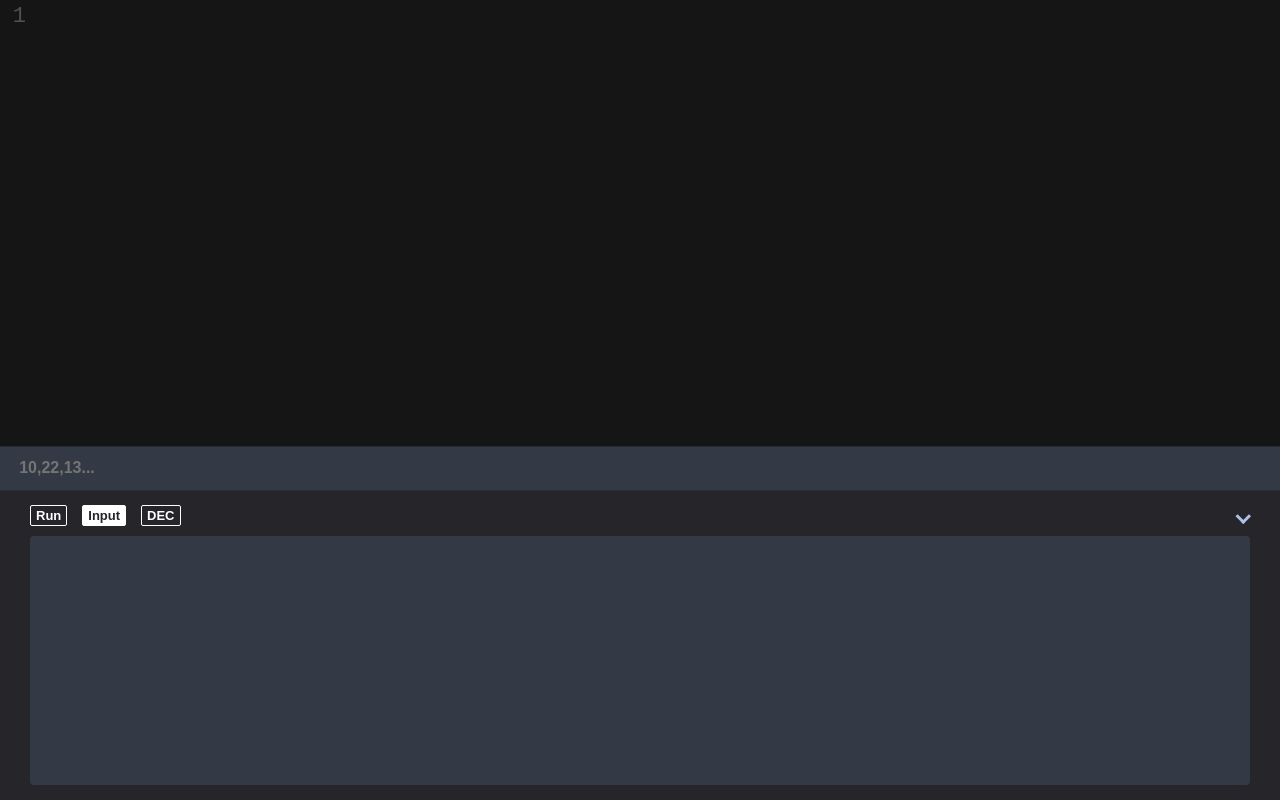
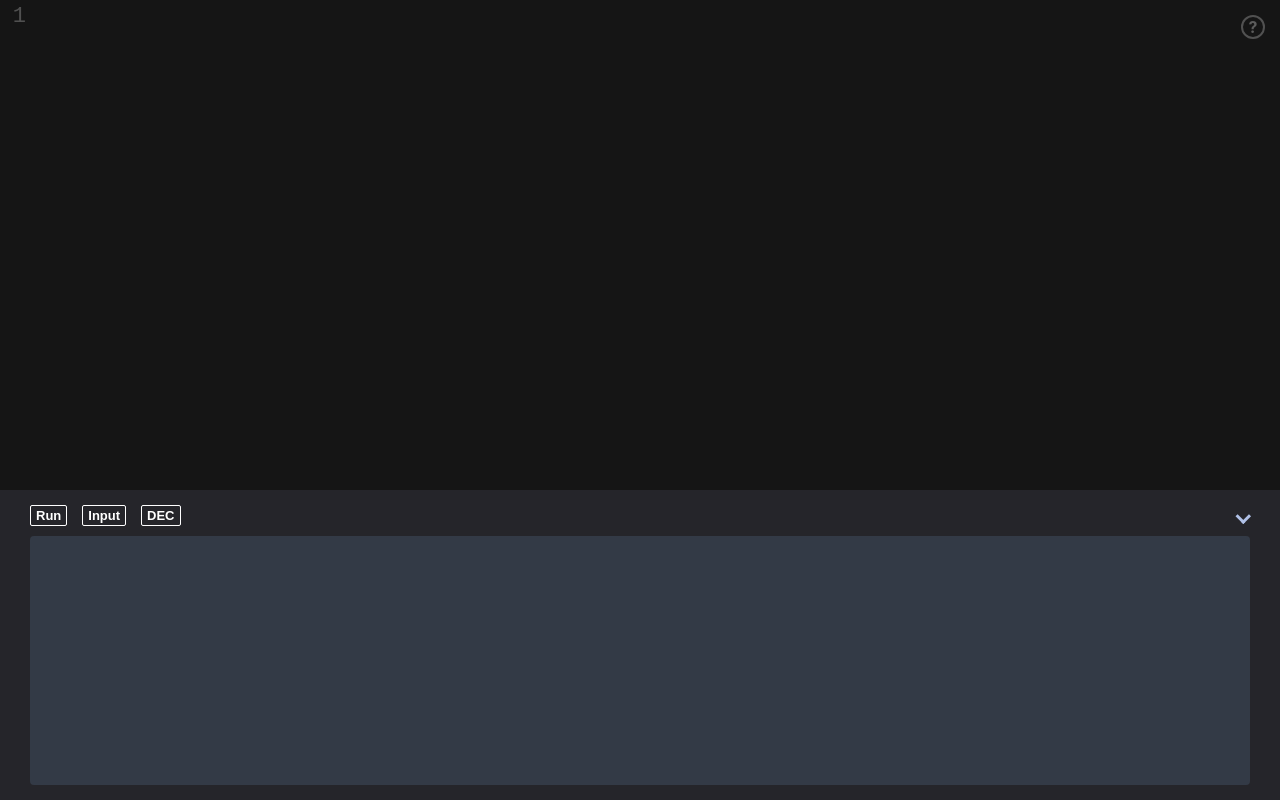
Before and after one commit to vitaliyeb/BrainfuckCompile, a React (Create React App) app: page / in a window 1280 px wide. Built offline with nearby package versions, Linux system fonts and the light colour scheme.

Commit message:
quest component

```diff
--- a/src/App.tsx
+++ b/src/App.tsx
@@ -1,13 +1,14 @@
 import React, {useState} from 'react';
 import Editor from "./components/Editor";
 import ControlPanel from "./components/ControlPanel";
-import './i';
+import Question from "./components/Question/Question";
 
 function App() {
     const [value, setValue] = useState('')
 
     return (
       <div className="App">
+          <Question />
           <Editor
               value={value}
               setValue={setValue}
--- a/src/components/ControlPanel/index.tsx
+++ b/src/components/ControlPanel/index.tsx
@@ -10,7 +10,7 @@ interface IProps {
 const ControlPanel: React.FC<IProps> = ({ code }) => {
     const [isShow, setIsShow] = useState(true);
     const [inputParams, setInputParams] = useState('');
-    const [isShowInputParams, setIsShowInputParams] = useState(true);
+    const [isShowInputParams, setIsShowInputParams] = useState(false);
     const [isDec, setIsDec] = useState(false);
     const lastCodeInter = useRef('');
     const lastInputInter = useRef('');
--- /dev/null
+++ b/src/components/Question/Question.tsx
@@ -0,0 +1,8 @@
+import styles from './style.module.css';
+
+const Question = () => {
+
+    return <div className={styles.question}>?</div>
+};
+
+export default Question;
--- /dev/null
+++ b/src/components/Question/style.module.css
@@ -0,0 +1,23 @@
+.question {
+    --size: 20px;
+    width: var(--size);
+    height: var(--size);
+    position: absolute;
+    right: 15px;
+    display: flex;
+    justify-content: center;
+    cursor: pointer;
+    align-items: center;
+    top: 15px;
+    color: #fff;
+    font-weight: bold;
+    z-index: 5;
+    transition-duration: .5s;
+    border-radius: 50%;
+    opacity: .3;
+    border: 2px solid #dadada;
+}
+
+.question:hover {
+    opacity: 1;
+}
--- a/src/i.js
+++ /dev/null
@@ -1,4 +0,0 @@
-
-(() => {
-
-})()
```
